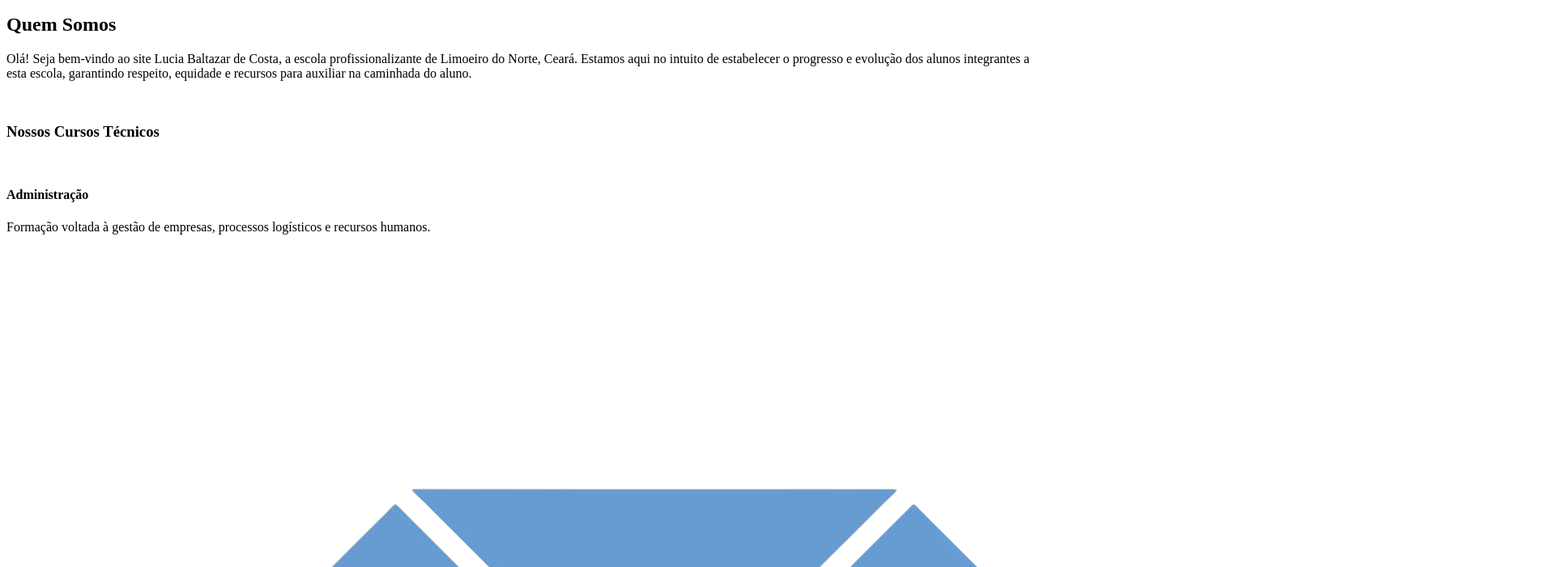
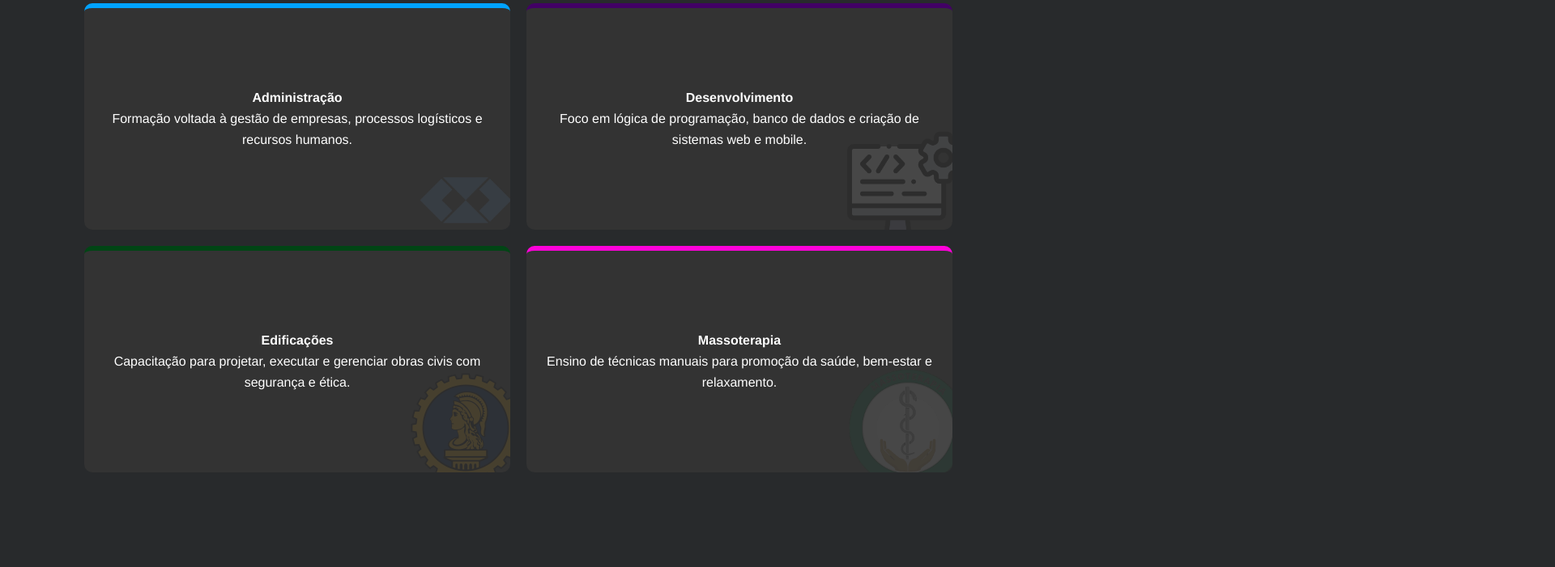
Before and after one commit to andreluc-frontend/SiteLBC, a plain HTML site: page index.html in a window 1280 px wide. Shown: the part 317-1018 px from the top of the page at 81% size, 1920 px wide, since content can reach past the window. Drawn offline with Linux system fonts and the light colour scheme.

Commit message:
Atualizando a index e style nova

```diff
--- a/index.html
+++ b/index.html
@@ -4,7 +4,7 @@
     <meta charset="UTF-8">
     <meta name="viewport" content="width=device-width, initial-scale=1.0">
     <title>EEEP Lúcia Baltazar da Costa</title>
-    <link rel="stylesheet" href="prototipo semipronto/style.css">
+    <link rel="stylesheet" href="../style.css">
 </head>
 <body>
 
```
